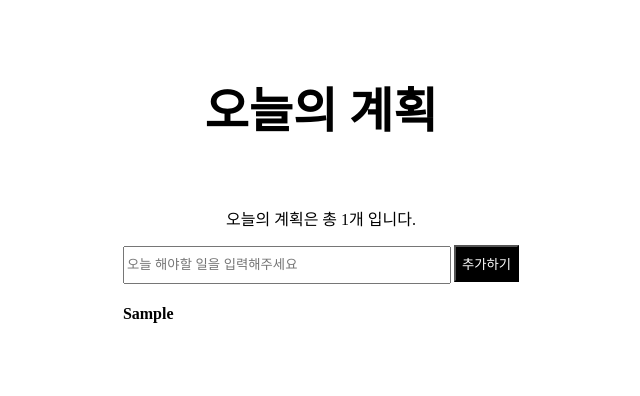
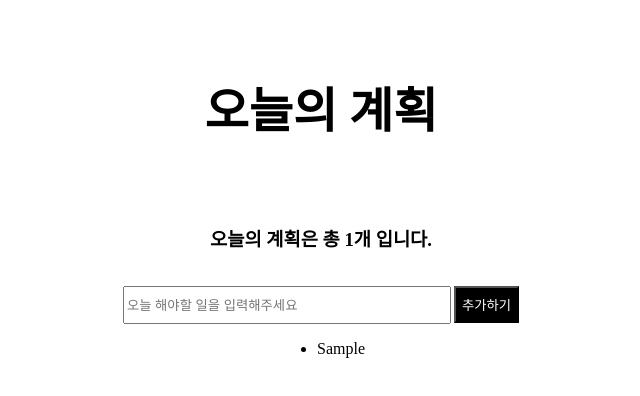
Before and after one commit to xowoony/project-react, a React (Create React App) app: page / in a window 1280 px wide. Both pictures are taken after typing "Sample" into the empty fields and a click on the button "추가하기". Shown: the top 396 px of the page, without its empty margins (319-959 px from the left). Built offline with nearby package versions, Linux system fonts and the light colour scheme.

Commit message:
map 함수 사용, 메모 추가한 것 리스트로 만들기 완료

```diff
--- a/src/App.js
+++ b/src/App.js
@@ -30,9 +30,16 @@ function App() {
   console.log(toDos);
 
   return (
-    <div style={{alignItems:"center", display:"flex", flexDirection:"column", justifyContent:"center"}}>
-      <h4 style={{fontSize:"3rem"}}>오늘의 계획</h4>
-      <h7>오늘의 계획은 총 {toDos.length}개 입니다.</h7>
+    <div
+      style={{
+        alignItems: "center",
+        display: "flex",
+        flexDirection: "column",
+        justifyContent: "center",
+      }}
+    >
+      <h4 style={{ fontSize: "3rem" }}>오늘의 계획</h4>
+      <h3>오늘의 계획은 총 {toDos.length}개 입니다.</h3>
       <form onSubmit={onSubmit}>
         <input
           onChange={onChange}
@@ -40,7 +47,7 @@ function App() {
           type="text"
           placeholder="오늘 해야할 일을 입력해주세요"
           style={{
-            marginTop:"1rem",
+            marginTop: "1rem",
             width: "20rem",
             height: "2rem",
           }}
@@ -55,8 +62,15 @@ function App() {
         >
           추가하기
         </button>
-        <h4 style={{fontSize : "1rem"}}>{toDos + " "}</h4>
       </form>
+      {/* map() 의 역할은 예전 array를 가져와서 새로운 배열로 변형해준다.
+      리턴하는게 어떤 값이던지 그 값이 새로운 배열이 된다.*/}
+      <ul>
+        {/* map함수는 첫번째는 value, 두번째는 index여야한다. 숫자를 입력해줄경우는 두번째 인자에 index를 넘겨줘야 함.*/}
+        {toDos.map((item, index) => (
+          <li key={index}>{item}</li>
+        ))}
+      </ul>
     </div>
   );
 }
```
